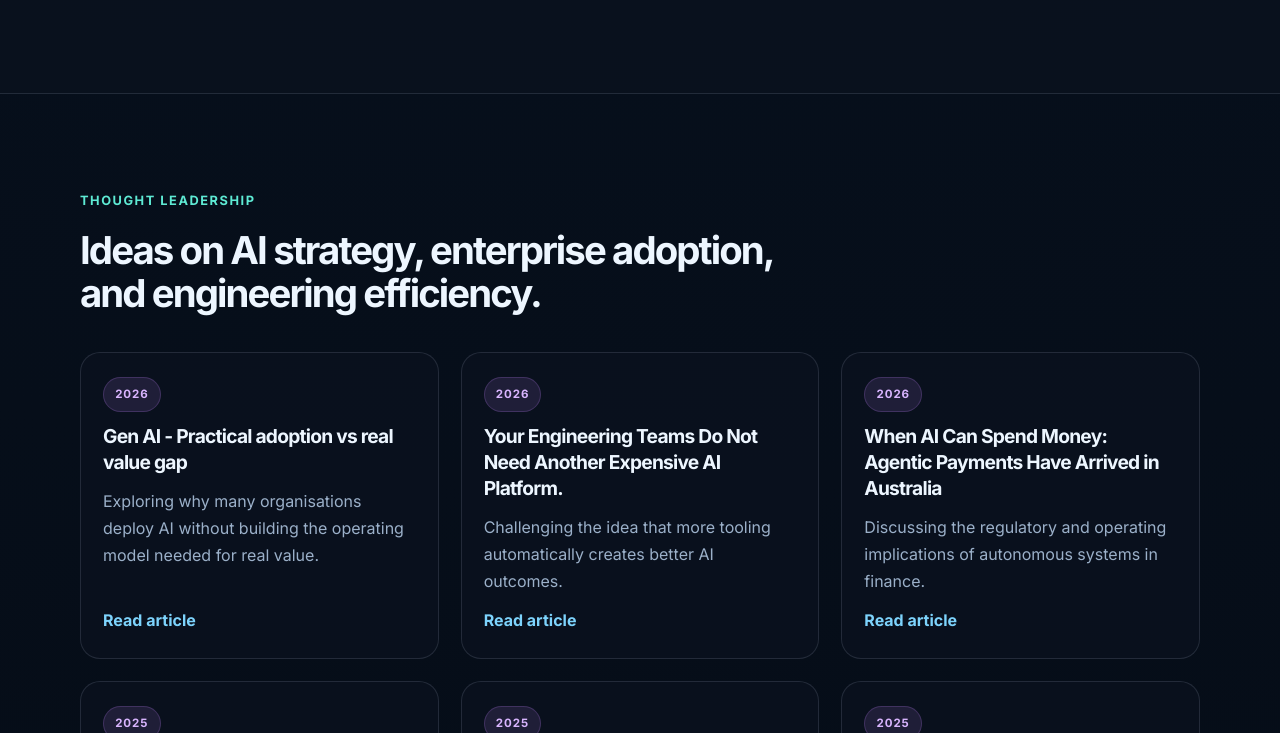
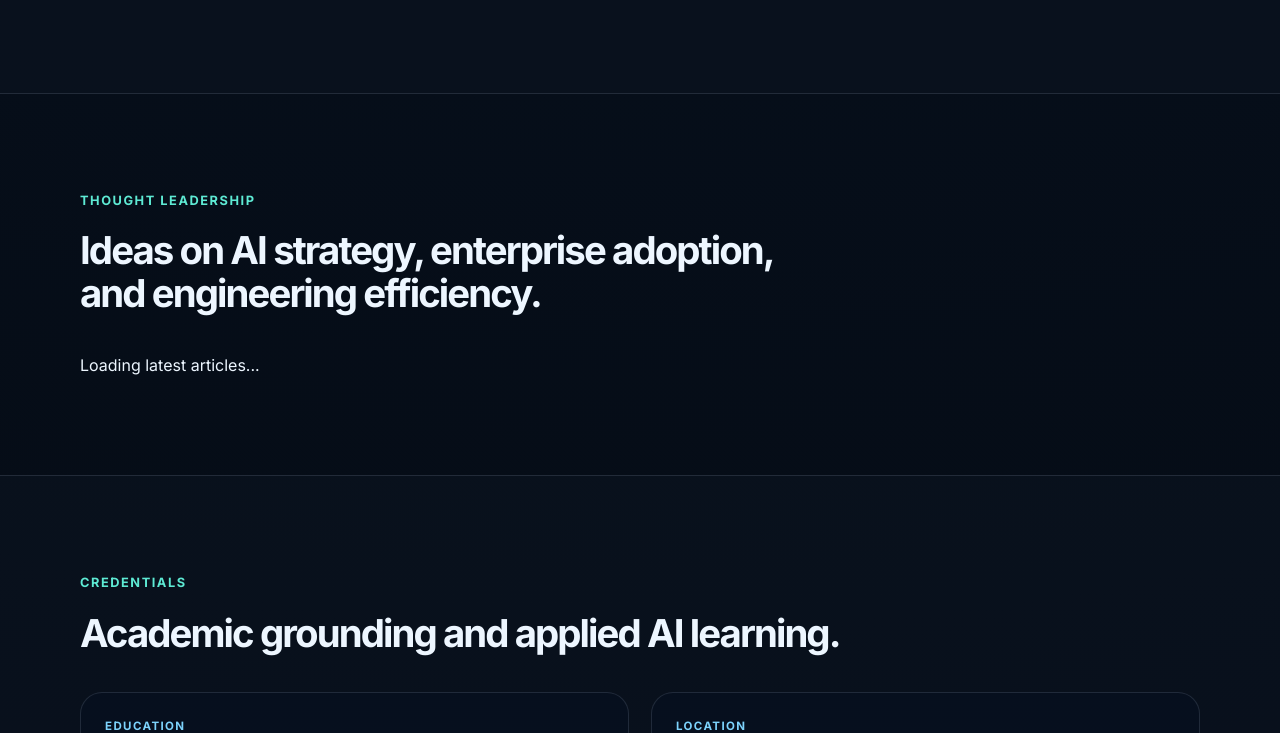
Before and after one commit to Bmistry1818/bhavin_mistry_profile, a plain HTML site: page index.html in a window 1280 px wide. Shown: the part 2067-2800 px from the top of the page. Drawn offline with Linux system fonts and the light colour scheme.

Commit message:
Update index.html with dynamic blog feed section

```diff
--- a/index.html
+++ b/index.html
@@ -59,7 +59,7 @@
             <p class="eyebrow">AI Strategy • Engineering Leadership • Digital Transformation</p>
             <h1>Turning AI ambition into measurable enterprise value.</h1>
             <p class="lede">
-              I’m Bhavin Mistry, a technology and engineering leader focused on turning
+              I'm Bhavin Mistry, a technology and engineering leader focused on turning
               Generative AI and enterprise transformation into practical, scalable business impact.
             </p>
 
@@ -145,7 +145,7 @@
             </div>
 
             <aside class="quote-card">
-              <p class="quote-mark">“</p>
+              <p class="quote-mark">"</p>
               <p>
                 The real differentiator is not experimentation alone—it is disciplined execution,
                 strong governance, and products that create lasting value.
@@ -205,48 +205,57 @@
             <h2>Ideas on AI strategy, enterprise adoption, and engineering efficiency.</h2>
           </div>
 
+          <!-- Dynamic Blog Feed -->
+          <div id="blog-container" class="article-grid">
+            <!-- Blogs will be loaded here via JavaScript -->
+            <div class="blog-loading">Loading latest articles...</div>
+          </div>
+
+          <!-- Fallback: Hardcoded articles (shown if blog feed fails) -->
+          <div id="fallback-blogs" style="display: none;">
             <div class="article-grid">
               <article class="article-card">
                 <span class="article-tag">2026</span>
                 <h3>Gen AI - Practical adoption vs real value gap</h3>
                 <p>Exploring why many organisations deploy AI without building the operating model needed for real value.</p>
-              <a href="https://www.linkedin.com/pulse/gen-ai-practical-adoption-vs-real-value-gap-bhavin-mistry-zmhqc" target="_blank" rel="noreferrer">Read article</a>
+                <a href="https://www.linkedin.com/in/bhavin-mistry/recent-activity/articles/" target="_blank" rel="noreferrer">View articles</a>
               </article>
 
               <article class="article-card">
                 <span class="article-tag">2026</span>
                 <h3>Your Engineering Teams Do Not Need Another Expensive AI Platform.</h3>
                 <p>Challenging the idea that more tooling automatically creates better AI outcomes.</p>
-              <a href="https://www.linkedin.com/pulse/your-engineering-teams-do-need-another-expensive-ai-platform-mistry-rt6fc" target="_blank" rel="noreferrer">Read article</a>
+                <a href="https://www.linkedin.com/in/bhavin-mistry/recent-activity/articles/" target="_blank" rel="noreferrer">View articles</a>
               </article>
 
               <article class="article-card">
                 <span class="article-tag">2026</span>
                 <h3>When AI Can Spend Money: Agentic Payments Have Arrived in Australia</h3>
                 <p>Discussing the regulatory and operating implications of autonomous systems in finance.</p>
-              <a href="https://www.linkedin.com/pulse/when-ai-can-spend-money-agentic-payments-have-arrived-bhavin-mistry-aw9gc" target="_blank" rel="noreferrer">Read article</a>
+                <a href="https://www.linkedin.com/in/bhavin-mistry/recent-activity/articles/" target="_blank" rel="noreferrer">View articles</a>
               </article>
 
               <article class="article-card">
                 <span class="article-tag">2025</span>
                 <h3>How RAG Becomes the Fastest, Safest, and Most Cost-Efficient Way for Finance Enterprises to Adopt Gen AI</h3>
                 <p>Breaking down practical deployment patterns for secure, scalable enterprise AI adoption.</p>
-              <a href="https://www.linkedin.com/pulse/how-rag-becomes-fastest-safest-most-cost-efficient-way-bhavin-mistry-y9ffc" target="_blank" rel="noreferrer">Read article</a>
+                <a href="https://www.linkedin.com/in/bhavin-mistry/recent-activity/articles/" target="_blank" rel="noreferrer">View articles</a>
               </article>
 
               <article class="article-card">
                 <span class="article-tag">2025</span>
                 <h3>AI Code Review Agent</h3>
                 <p>Examining how AI can improve engineering quality, review loops, and delivery velocity.</p>
-              <a href="https://www.linkedin.com/pulse/ai-code-review-agent-bhavin-mistry-j6fsc" target="_blank" rel="noreferrer">Read article</a>
+                <a href="https://www.linkedin.com/in/bhavin-mistry/recent-activity/articles/" target="_blank" rel="noreferrer">View articles</a>
               </article>
 
               <article class="article-card">
                 <span class="article-tag">2025</span>
                 <h3>Accelerating Engineering Excellence</h3>
                 <p>Introducing a strategic framework for building stronger software delivery capabilities.</p>
-              <a href="https://www.linkedin.com/pulse/accelerating-engineering-excellence-strategic-framework-bhavin-mistry-ed6xc" target="_blank" rel="noreferrer">Read article</a>
+                <a href="https://www.linkedin.com/in/bhavin-mistry/recent-activity/articles/" target="_blank" rel="noreferrer">View articles</a>
               </article>
+            </div>
           </div>
         </div>
       </section>
```
Lines whose indentation alone changed are shown as unchanged.
